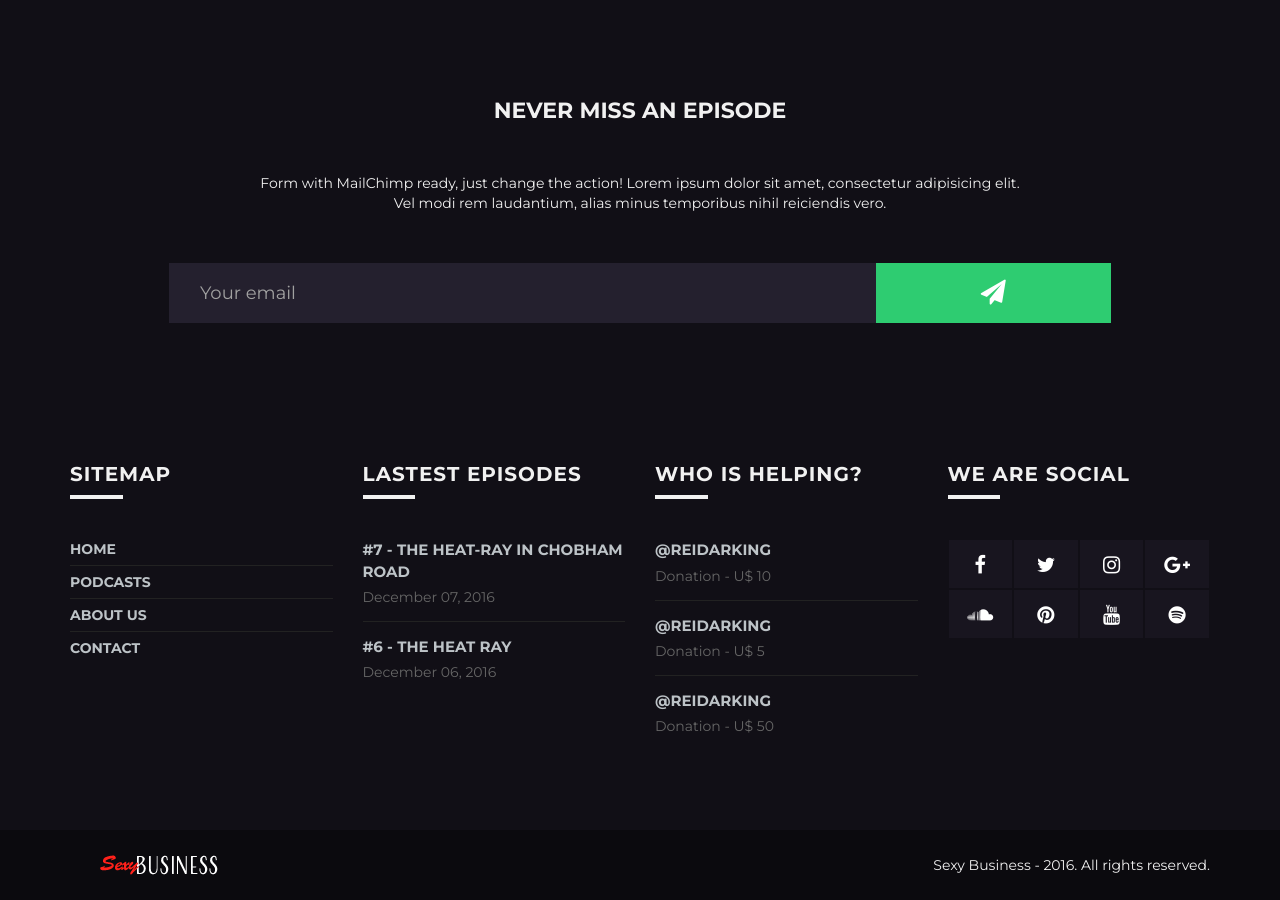
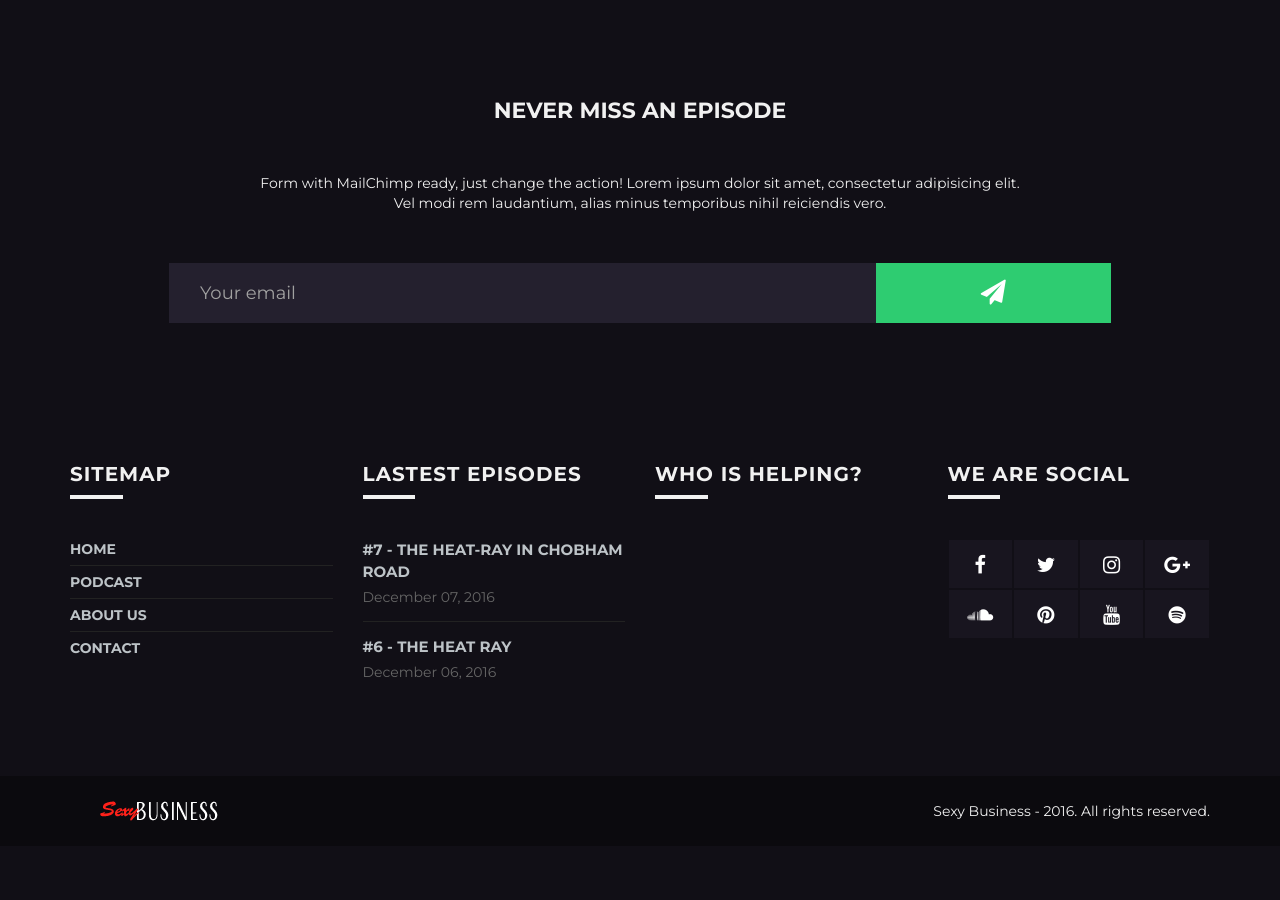
Before and after one commit to KinkCraft/kinkcraft.github.io, a Jekyll site: the page built from index.html, in a window 1280 px wide and 900 px high, scrolled down 1806 px. Built offline with Jekyll 4.4.1, drawn with Linux system fonts in a browser that asks for light colours; nearby versions of some CDN libraries; after the commit the page ends 2652 px from its top, so only the background shows below that.

Commit message:
Updated all references to podcast folder

```diff
--- a/_includes/footer.html
+++ b/_includes/footer.html
@@ -12,13 +12,13 @@
                     <h2 class="title-separator white">Sitemap</h2>
                     <ul class="footer-list">
                         <li><a href="/">Home</a></li>
-                        <li><a href="/podcasts.html">Podcasts</a></li>
+                        <li><a href="/podcast">Podcast</a></li>
                         <li><a href="/about-us.html">About Us</a></li>
                         <li><a href="/contact.html">Contact</a></li>
                     </ul>
                 </div>
 
-                <!-- ===== PODCASTS EPISODES ===== -->
+                <!-- ===== PODCAST EPISODES ===== -->
                 <div class="col-sm-3 mb-40">
                     <h2 class="title-separator white">Lastest Episodes</h2>
                     <ul class="footer-complement">
@@ -31,11 +31,11 @@
                     </ul>
                 </div>
 
-                <!-- ===== PODCASTS EPISODES ===== -->
+                <!-- ===== DONATIONS ===== -->
                 <div class="col-sm-3 mb-40">
                     <h2 class="title-separator white">Who is helping?</h2>
                     <ul class="footer-complement">
-                        <li>
+                        <!--<li>
                             <a href="#">@reidarking</a>
                             <span>Donation - U$ 10</span>
                         </li>
@@ -46,7 +46,7 @@
                         <li>
                             <a href="#">@reidarking</a>
                             <span>Donation - U$ 50</span>
-                        </li>
+                        </li>-->
                     </ul>
                 </div>
 
--- a/_includes/home.html
+++ b/_includes/home.html
@@ -15,7 +15,7 @@
 
                 <!-- ===== CHECK MORE ===== -->
                 <div class="col-sm-12 mb-50">
-                    <a href="/podcasts.html" class="btn btn-primary btn-block btn-lg">More episodes</a>
+                    <a href="/podcast" class="btn btn-primary btn-block btn-lg">More episodes</a>
                 </div>
 
             </div>
--- a/_layouts/default.html
+++ b/_layouts/default.html
@@ -19,7 +19,7 @@
 					<!-- ===== MENU ===== -->
 					<ul class="menu">
 						<li class="menuitem active"><a href="/">Home</a></li>
-						<li class="menuitem"><a href="/podcasts.html">Podcasts</a></li>
+						<li class="menuitem"><a href="/podcast">Podcast</a></li>
 						<!--<li class="menuitem dropdown">
 							<a href="#">Pages</a>
 							<ul class="droplist">
--- a/_layouts/home.html
+++ b/_layouts/home.html
@@ -15,7 +15,7 @@
 
                 <!-- ===== CHECK MORE ===== -->
                 <div class="col-sm-12 mb-50">
-                    <a href="/podcasts.html" class="btn btn-primary btn-block btn-lg">More episodes</a>
+                    <a href="/podcast" class="btn btn-primary btn-block btn-lg">More episodes</a>
                 </div>
 
             </div>
--- a/_layouts/post.html
+++ b/_layouts/post.html
@@ -11,7 +11,7 @@
                 <!-- ===== BREADCRUMB ===== -->
                 <ol class="breadcrumb" itemscope itemtype="http://schema.org/BreadcrumbList">
                     <li itemprop="itemListElement"><a href="/">Home</a></li>
-                    <li itemprop="itemListElement"><a href="/podcasts">Podcasts</a></li>
+                    <li itemprop="itemListElement"><a href="/podcast">Podcast</a></li>
                 </ol>
 
                 <!-- ===== PAGE HEADER CONTENT ===== -->
```
